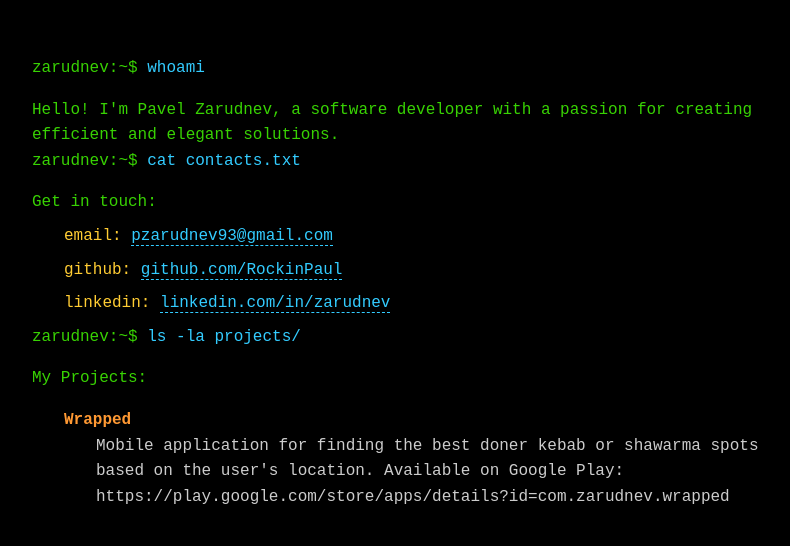
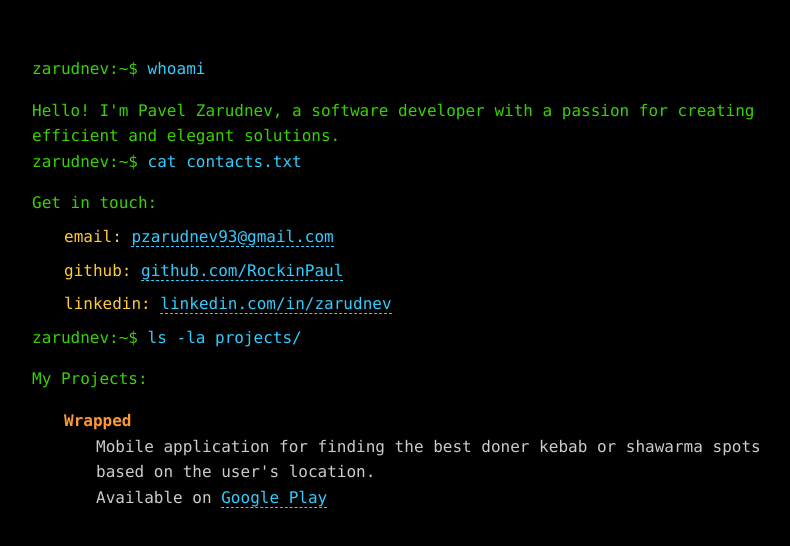
Before and after one commit to RockinPaul/zarudnev, a plain HTML site: page index.html in a window 1280 px wide. Shown: the whole page, without its empty margins (228-1018 px from the left). Drawn offline with Linux system fonts and the light colour scheme; a web font is replaced by a local one.

Commit message:
feat: add SEO assets and improve font loading performance

```diff
--- a/index.html
+++ b/index.html
@@ -4,13 +4,28 @@
     <meta charset="UTF-8">
     <meta name="viewport" content="width=device-width, initial-scale=1.0">
     <title>zarudnev:~$</title>
-    <link rel="preconnect" href="https://fonts.googleapis.com" as="font" type="font/woff2" crossorigin>
-    <link rel="preconnect" href="https://fonts.gstatic.com" crossorigin>
-    <link rel="preload" href="https://fonts.googleapis.com/css2?family=Hack&display=swap" as="style" onload="this.onload=null;this.rel='stylesheet'">
-    <noscript><link rel="stylesheet" href="https://fonts.googleapis.com/css2?family=Hack&display=swap"></noscript>
+    <link rel="icon" href="favicon.svg" type="image/svg+xml">
+    <link rel="alternate icon" href="favicon.ico" type="image/x-icon">
+    <meta name="robots" content="index, follow">
+    <link rel="sitemap" type="application/xml" title="Sitemap" href="/sitemap.xml">
+    <link rel="preconnect" href="https://fonts.gstatic.com">
     <style>
-        /* Critical CSS */
-        body { margin: 0; padding: 20px; background: #000; color: #38D203; font-family: 'Hack', monospace; line-height: 1.6; overflow-x: hidden; }
+        /* Critical CSS with system font fallback */
+        body {
+            margin: 0;
+            padding: 20px;
+            background: #000;
+            color: #38D203;
+            font-family: 'Fira Code', 'Roboto Mono', 'Cascadia Code', 'Consolas', 'Courier New', monospace;
+            line-height: 1.6;
+            overflow-x: hidden;
+        }
+        /* Load Hack font asynchronously */
+        @import url('https://fonts.googleapis.com/css2?family=Hack&display=swap');
+        /* Apply Hack font when it's loaded */
+        .hack-loaded body {
+            font-family: 'Hack', 'Fira Code', 'Roboto Mono', 'Cascadia Code', 'Consolas', 'Courier New', monospace;
+        }
         .terminal { max-width: 800px; margin: 0 auto; padding: 20px; }
         .prompt { margin-bottom: 1em; white-space: pre-wrap; word-break: break-all; }
         .content { min-height: 200px; }
@@ -24,6 +39,29 @@
         <div class="prompt"><span id="typed-text"></span></div>
         <div id="content" class="content"></div>
     </div>
+    <script>
+        // Check if Hack font is available
+        const checkFont = () => {
+            if (document.fonts.check('1em Hack')) {
+                document.documentElement.classList.add('hack-loaded');
+                return true;
+            }
+            return false;
+        };
+
+        // Initial check
+        if (!checkFont()) {
+            // Check again after a short delay
+            setTimeout(() => {
+                if (!checkFont()) {
+                    // If still not loaded, check again after fonts are loaded
+                    document.fonts.ready.then(() => {
+                        checkFont();
+                    });
+                }
+            }, 100);
+        }
+    </script>
     <script src="script.js"></script>
 </body>
 </html>
--- a/script.js
+++ b/script.js
@@ -1,36 +1,66 @@
 // Start immediately without waiting for DOMContentLoaded
-(function() {
+(function () {
   const content = [
-        { text: 'whoami', type: 'command' },
-        { text: '\nHello! I\'m Pavel Zarudnev, a software developer with a passion for creating efficient and elegant solutions.', delay: 1 },
-        { text: '\n\n', delay: 50 },
+    { text: "whoami", type: "command" },
+    {
+      text: "\nHello! I'm Pavel Zarudnev, a software developer with a passion for creating efficient and elegant solutions.",
+      delay: 1,
+    },
+    { text: "\n\n", delay: 50 },
 
-        { text: 'cat contacts.txt', type: 'command' },
-        { text: '\nGet in touch:', delay: 5 },
-        { text: '\n\n', delay: 20 },
+    { text: "cat contacts.txt", type: "command" },
+    { text: "\nGet in touch:", delay: 5 },
+    { text: "\n\n", delay: 20 },
 
-        { text: 'email', type: 'contact', value: 'pzarudnev93@gmail.com', url: 'mailto:pzarudnev93@gmail.com' },
-        { text: 'github', type: 'contact', value: 'github.com/RockinPaul', url: 'https://github.com/RockinPaul' },
-        { text: 'linkedin', type: 'contact', value: 'linkedin.com/in/zarudnev', url: 'https://www.linkedin.com/in/zarudnev/' },
-        { text: '\n\n', delay: 50 },
+    {
+      text: "email",
+      type: "contact",
+      value: "pzarudnev93@gmail.com",
+      url: "mailto:pzarudnev93@gmail.com",
+    },
+    {
+      text: "github",
+      type: "contact",
+      value: "github.com/RockinPaul",
+      url: "https://github.com/RockinPaul",
+    },
+    {
+      text: "linkedin",
+      type: "contact",
+      value: "linkedin.com/in/zarudnev",
+      url: "https://www.linkedin.com/in/zarudnev/",
+    },
+    { text: "\n\n", delay: 50 },
 
-        { text: 'ls -la projects/', type: 'command' },
-        { text: '\nMy Projects:', delay: 5 },
-        { text: '\n\n', delay: 20 },
+    { text: "ls -la projects/", type: "command" },
+    { text: "\nMy Projects:", delay: 5 },
+    { text: "\n\n", delay: 20 },
 
-        { text: 'wrapped', type: 'project', title: 'Wrapped',
-          desc: 'Mobile application for finding the best doner kebab or shawarma spots based on the user\'s location.\nAvailable on Google Play: https://play.google.com/store/apps/details?id=com.zarudnev.wrapped' },
-        { text: 'flattener', type: 'project', title: 'Flattener',
-          desc: 'Dart CLI tool that flattens a directory structure.\nGitHub: https://github.com/RockinPaul/Flattener' },
-        { text: 'pitchperfect', type: 'project', title: 'PitchPerfect: Musical Notes',
-          desc: 'Mobile application for mastering musical notation.\nAvailable on Google Play: https://play.google.com/store/apps/details?id=com.zarudnev.music' },
-        { text: '\n\n', delay: 20 }
+    {
+      text: "wrapped",
+      type: "project",
+      title: "Wrapped",
+      desc: "Mobile application for finding the best doner kebab or shawarma spots based on the user's location.\nAvailable on https://play.google.com/store/apps/details?id=com.zarudnev.wrapped",
+    },
+    {
+      text: "flattener",
+      type: "project",
+      title: "Flattener",
+      desc: "Dart CLI tool that flattens a directory structure.\nGitHub: https://github.com/RockinPaul/Flattener",
+    },
+    {
+      text: "pitchperfect",
+      type: "project",
+      title: "PitchPerfect: Musical Notes",
+      desc: "Mobile application for mastering musical notation.\nAvailable on https://play.google.com/store/apps/details?id=com.zarudnev.music",
+    },
+    { text: "\n\n", delay: 20 },
   ];
 
-    const typedText = document.getElementById('typed-text');
-    const contentDiv = document.getElementById('content');
+  const typedText = document.getElementById("typed-text");
+  const contentDiv = document.getElementById("content");
   let currentIndex = 0;
-    let currentLine = '';
+  let currentLine = "";
   let isTyping = false;
 
   function typeWriter() {
@@ -42,15 +72,15 @@
     const item = content[currentIndex];
 
     if (item.clear) {
-            contentDiv.innerHTML = '';
+      contentDiv.innerHTML = "";
       currentIndex++;
       typeWriter();
       return;
     }
 
-        if (item.type === 'command') {
-            const command = document.createElement('div');
-            command.className = 'prompt';
+    if (item.type === "command") {
+      const command = document.createElement("div");
+      command.className = "prompt";
       command.innerHTML = `zarudnev:~$ <span class="command">${item.text}</span><span class="cursor">█</span>`;
       contentDiv.appendChild(command);
       currentIndex++;
@@ -58,19 +88,41 @@
       // Remove cursor after a short delay to simulate typing the next command
       // Minimal delay between commands
       setTimeout(() => {
-                const cursor = command.querySelector('.cursor');
+        const cursor = command.querySelector(".cursor");
         if (cursor) cursor.remove();
         requestAnimationFrame(typeWriter);
       }, 50);
       return;
     }
 
-        if (item.type === 'project') {
-            const project = document.createElement('div');
-            project.className = 'project';
+    if (item.type === "project") {
+      const project = document.createElement("div");
+      project.className = "project";
+
+      // Process description to make links clickable and format Google Play links
+      const processLinks = (text) => {
+        // First, replace Google Play URLs with 'Google Play' text
+        text = text.replace(
+          /(https?:\/\/play\.google\.com\/store\/apps\/details\?id=[^\s)]+)/g,
+          (url) =>
+            `<a href="${url}" target="_blank" rel="noopener noreferrer">Google Play</a>`
+        );
+        // Then handle other URLs (like GitHub)
+        return text.replace(
+          /(https?:\/\/(?!play\.google\.com)[^\s)]+)/g,
+          (url) =>
+            `<a href="${url}" target="_blank" rel="noopener noreferrer">${url}</a>`
+        );
+      };
+
+      const processedDesc = processLinks(item.desc);
+
       project.innerHTML = `
                 <div class="project-title">${item.title}</div>
-                <div class="project-desc">${item.desc}</div>
+                <div class="project-desc">${processedDesc.replace(
+                  /\n/g,
+                  "<br>"
+                )}</div>
             `;
       contentDiv.appendChild(project);
       currentIndex++;
@@ -78,9 +130,9 @@
       return;
     }
 
-        if (item.type === 'contact') {
-            const contact = document.createElement('div');
-            contact.className = 'contact-item';
+    if (item.type === "contact") {
+      const contact = document.createElement("div");
+      contact.className = "contact-item";
       contact.innerHTML = `
                 <span class="arg">${item.text}:</span> <a href="${item.url}" target="_blank">${item.value}</a>
             `;
@@ -94,7 +146,7 @@
     if (!isTyping) {
       isTyping = true;
       let charIndex = 0;
-            const textNode = document.createTextNode('');
+      const textNode = document.createTextNode("");
       contentDiv.appendChild(textNode);
 
       function typeChar() {
```
Also changed, not shown: sitemap.xml (added, +21 -0 lines), favicon.svg (added), humans.txt (added), icon-192x192.png (added), icon-512x512.png (added), package-lock.json (added), robots.txt (added), 1 other file. Lines whose indentation alone changed are shown as unchanged.
